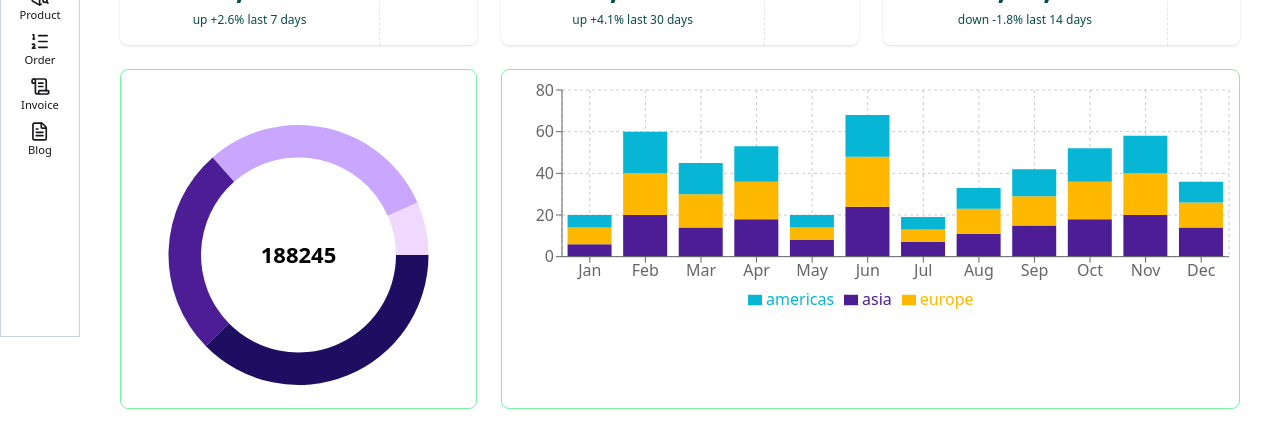
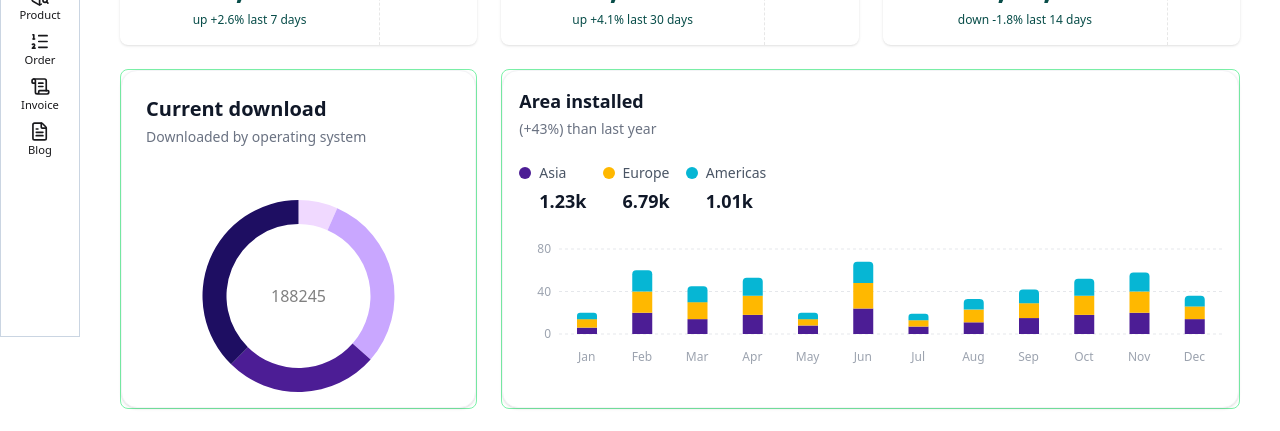
Before and after one commit to sarat-Creditghar/frontend-project, a React (Vite) app: page /dashboard in a window 1280 px wide. Shown: the part 463-894 px from the top of the page. Built offline with nearby package versions, Linux system fonts and the light colour scheme; sample sign-in values are in the browser's storage.

Commit message:
piechar, stackbar, table created

```diff
--- a/src/features/dashboard/components/InvoiceTable.jsx
+++ b/src/features/dashboard/components/InvoiceTable.jsx
@@ -1,7 +1,7 @@
 import { useReactTable, getCoreRowModel, flexRender } from "@tanstack/react-table";
 import invoices from "../data/newInvoices.json";
 
-import { MoreVertical } from "lucide-react";
+
 
 
 const StatusBadge = ({ status }) => {
@@ -34,22 +34,13 @@ const InvoiceTable = () => {
   {
     accessorKey: "price",
     header: "Price",
-    cell: ({ getValue }) => `$${getValue().toFixed(2)}`,
   },
   {
     accessorKey: "status",
     header: "Status",
     cell: ({ getValue }) => <StatusBadge status={getValue()} />,
   },
-  {
-    id: "actions",
-    header: "",
-    cell: () => (
-      <button className="btn btn-ghost btn-xs">
-        <MoreVertical size={16} />
-      </button>
-    ),
-  },
+
 ];
 
 
--- a/src/features/dashboard/components/PieChartInFlexbox.jsx
+++ b/src/features/dashboard/components/PieChartInFlexbox.jsx
@@ -1,48 +1,60 @@
-import { PieChart, Pie, Label, ResponsiveContainer } from 'recharts';
+import { PieChart, Pie, Label, ResponsiveContainer, Cell } from 'recharts';
 import piechartdata from "../data/piechartdata.json";
 
-const MyPie = () => (
-  <Pie
-    data={piechartdata?.data}
-    dataKey="value"
-    nameKey="name"
-    innerRadius="60%"
-    outerRadius="80%"
-    stroke="none"
-    isAnimationActive={false}
-  />
-);
+
+
 
 export default function PieChartInFlexbox() {
   return (
-    <div
-      style={{
-        display: 'flex',
-        flexWrap: 'wrap',
-        width: '100%',
-        minHeight: '300px',
-        padding: '10px',
-        justifyContent: 'center',
-        alignItems: 'center',
-      }}
-    >
+    <div className="w-full h-full bg-white rounded-2xl shadow-sm border border-gray-100 p-6 flex flex-col">
+      {/* Header */}
+      <div className="mb-6">
+        <h2 className="text-xl font-bold text-gray-900 mb-1">{piechartdata.title}</h2>
+        <p className="text-sm text-gray-500">{piechartdata.subtitle}</p>
+      </div>
 
-      {/* 🔥 Fully Responsive Donut */}
-      <div style={{ width: '350px', height: '350px' }}>
+      {/* Chart */}
+      <div className="flex-1 min-h-[250px] w-full relative">
         <ResponsiveContainer width="100%" height="100%">
           <PieChart>
-            <MyPie />
-            <Label
-              position="center"
-              value={piechartdata?.total}
-              fontSize={22}
-              fontWeight={700}
-              fill="#000"
-            />
+            <Pie
+              data={piechartdata.data}
+              dataKey="value"
+              nameKey="name"
+              cx="50%"
+              cy="50%"
+              innerRadius="60%"
+              outerRadius="80%"
+              stroke="none"
+              startAngle={90}
+              endAngle={-270}
+            >
+              {piechartdata.data.map((entry, index) => (
+                <Cell key={`cell-${index}`} fill={entry.fill} />
+              ))}
+              <Label
+                value={piechartdata.total}
+                position="center"
+              />
+            </Pie>
           </PieChart>
         </ResponsiveContainer>
       </div>
 
+      {/* Legend */}
+      <div className="flex flex-wrap justify-center gap-6 mt-6 border-t border-dashed border-gray-200 pt-6">
+        {piechartdata.data.map((item, index) => (
+          <div key={index} className="flex items-center gap-2">
+            <div
+              className="w-3 h-3 rounded-full"
+              style={{ backgroundColor: item.fill }}
+            />
+            <span className="text-sm font-medium text-gray-700">
+              {item.name}
+            </span>
+          </div>
+        ))}
+      </div>
     </div>
   );
 }
--- a/src/features/dashboard/components/StackBarChart.jsx
+++ b/src/features/dashboard/components/StackBarChart.jsx
@@ -5,43 +5,92 @@ import {
   YAxis,
   CartesianGrid,
   Tooltip,
-  Legend,
   ResponsiveContainer,
 } from "recharts";
 import chartData from "../data/stacbarchartdata.json";
+import { ChevronDown } from "lucide-react";
 
 const StackedBarChart = () => {
   return (
+    <div className="w-full h-full bg-white rounded-2xl shadow-sm border border-gray-100 p-4 flex flex-col">
+      {/* Header */}
+      <div className="flex justify-between items-start mb-6">
+        <div>
+          <h2 className="text-lg font-bold text-gray-900">{chartData.title}</h2>
+          <p className="text-sm text-gray-500 mt-1">{chartData.subTitle}</p>
+        </div>
+
+      </div>
+
+      {/* Custom Legend with Stats */}
+      <div className="flex flex-wrap gap-4 mb-6">
+        {chartData.legend.map((item) => (
+          <div key={item.key} className="flex flex-col">
+            <div className="flex items-center gap-2 mb-1">
               <div
-      style={{
-        width: "100%",
-        maxHeight: "400px",
-        display: "flex",
-        alignItems: "center",
-      }}
-    >
-      <ResponsiveContainer width="100%" aspect={3}>
+                className="w-3 h-3 rounded-full"
+                style={{ backgroundColor: item.color }}
+              />
+              <span className="text-sm font-medium text-gray-600">
+                {item.name}
+              </span>
+            </div>
+            <span className="text-lg font-bold text-gray-900 pl-5">
+              {chartData.kpi[item.key]}
+            </span>
+          </div>
+        ))}
+      </div>
+
+      {/* Chart */}
+      <div className="flex-1 min-h-[250px] w-full relative">
+        <ResponsiveContainer width="100%" height="50%">
           <BarChart
             data={chartData.months}
-          margin={{ top: 20, right: 10, left: 0, bottom: 5 }}
+            margin={{ top: 10, right: 0, left: -20, bottom: 0 }}
+            barSize={20}
           >
-          <CartesianGrid strokeDasharray="3 3" />
-          <XAxis dataKey="month" />
-          <YAxis />
-          <Tooltip />
-          <Legend />
-
-          {chartData.legend.map((item) => (
+            <CartesianGrid
+              strokeDasharray="3 3"
+              vertical={false}
+              stroke="#E5E7EB"
+            />
+            <XAxis
+              dataKey="month"
+              axisLine={false}
+              tickLine={false}
+              tick={{ fill: "#9CA3AF", fontSize: 12 }}
+              dy={10}
+            />
+            <YAxis
+              axisLine={false}
+              tickLine={false}
+              tick={{ fill: "#9CA3AF", fontSize: 12 }}
+            />
+            <Tooltip
+              cursor={{ fill: "transparent" }}
+              contentStyle={{
+                backgroundColor: "#fff",
+                borderRadius: "8px",
+                border: "1px solid #E5E7EB",
+                boxShadow: "0 4px 6px -1px rgba(0, 0, 0, 0.1)",
+              }}
+            />
+            {chartData.legend.map((item, index) => (
               <Bar
                 key={item.key}
                 dataKey={item.key}
                 stackId="a"
                 fill={item.color}
+                radius={
+                  index === chartData.legend.length - 1 ? [4, 4, 0, 0] : [0, 0, 0, 0]
+                }
               />
             ))}
           </BarChart>
         </ResponsiveContainer>
       </div>
+    </div>
   );
 };
 
```
Lines whose indentation alone changed are shown as unchanged.
